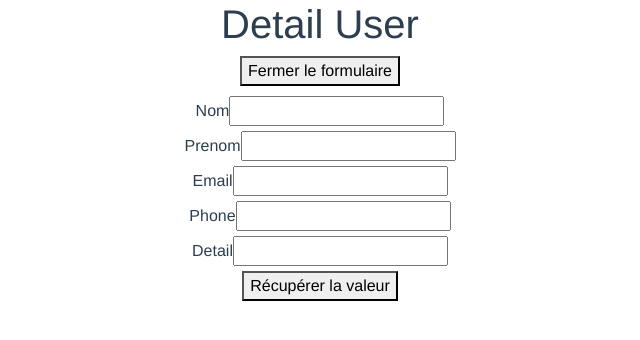
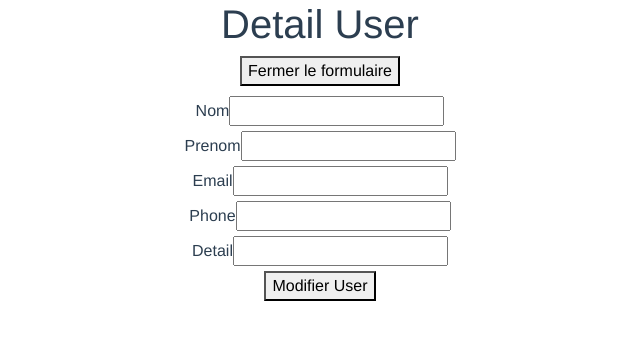
Before and after one commit to JulieMlr/exerciceFront, a Vue app: page /detail/1 in a window 1280 px wide. Both pictures are taken after a click on the button "Formulaire de modification". Shown: the top 340 px of the page, without its empty margins (320-960 px from the left). Built offline with nearby package versions, Linux system fonts and the light colour scheme; no server answers.

Commit message:
[UPD] formulaire

```diff
--- a/src/components/FormUpdate.vue
+++ b/src/components/FormUpdate.vue
@@ -46,7 +46,7 @@
         type="button"
         @click="getValue()"
       >
-        Récupérer la valeur
+        Modifier User
       </button>
     </form>
   </div>
```
